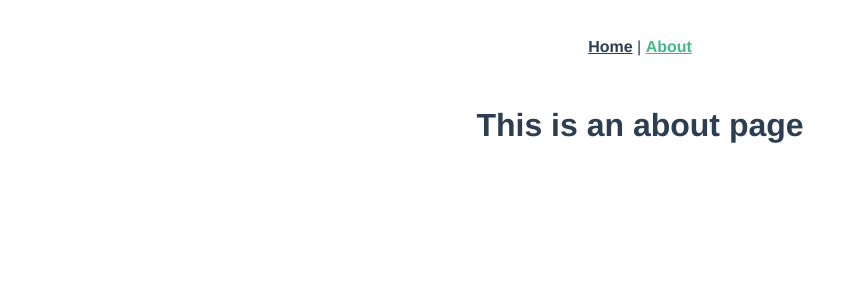
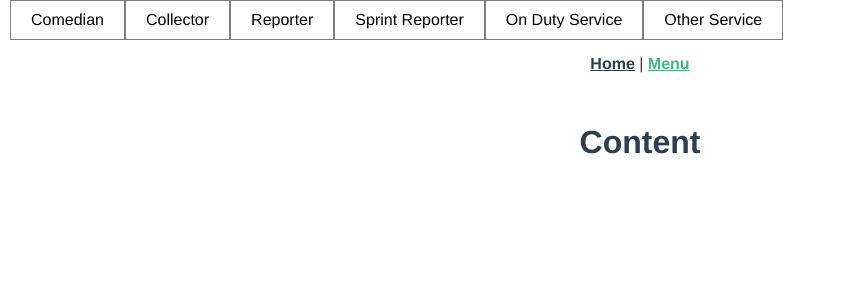
Before and after one commit to maddevsio/comedian-ui, a Vue app: page /about in a window 1280 px wide. Shown: the top 300 px of the page, without its empty margins (0-856 px from the left). Built offline with nearby package versions, Linux system fonts and the light colour scheme.

Commit message:
Closes #4 add header menu

```diff
--- a/src/App.vue
+++ b/src/App.vue
@@ -1,8 +1,8 @@
 <template>
   <div id="app">
-    <div id="nav">
+    <div id="nav" class="content">
       <router-link to="/">Home</router-link> |
-      <router-link to="/about">About</router-link>
+      <router-link to="/about">Menu</router-link>
     </div>
     <router-view/>
   </div>
@@ -28,4 +28,7 @@
 #nav a.router-link-exact-active {
   color: #42b983;
 }
+.content {
+  margin-top: 25px;
+}
 </style>
--- /dev/null
+++ b/src/components/navigation/Header.vue
@@ -0,0 +1,71 @@
+<template>
+   <div>
+    <nav class="nav-bar">
+      <router-link v-for="routes in links"
+      v-bind:key="routes.id"
+      :to="`${routes.page}`"
+      class="nav-bar__link">{{routes.text}}</router-link>
+    </nav>
+  </div>
+</template>
+
+<script>
+export default {
+  name: 'Header',
+  data() {
+    return {
+      links: [
+        {
+          id: 0,
+          text: 'Comedian',
+          page:'/#'
+        },
+        {
+          id: 1,
+          text: 'Collector',
+          page:'/#'
+        },
+        {
+          id: 2,
+          text: 'Reporter',
+          page:'/#'
+        },
+        {
+          id: 3,
+          text: 'Sprint Reporter',
+          page:'/#'
+        },
+        {
+          id: 4,
+          text: 'On Duty Service',
+          page:'/#'
+        },
+        {
+          id: 5,
+          text: 'Other Service',
+          page:'/#'
+        }
+      ]
+    }
+  }
+}
+</script>
+<style>
+.nav-bar {
+  position: fixed;
+  top: 0;
+  left: 10px;
+  display: flex;
+
+}
+.nav-bar__link {
+  color:black;
+  text-decoration: none;
+  padding: 10px 20px ;
+  border:1px solid grey;
+}
+.nav-bar__link:hover {
+  color:#42b983;
+  border-color:#42b983;
+}
+</style>
--- a/src/views/About.vue
+++ b/src/views/About.vue
@@ -1,5 +1,16 @@
 <template>
   <div class="about">
-    <h1>This is an about page</h1>
+    <Header/>
+    <h1>Content</h1>
   </div>
 </template>
+<script>
+import Header from '@/components/navigation/Header.vue'
+
+export default {
+  name: 'menu',
+  components: {
+    Header
+  }
+}
+</script>
```
Also changed, not shown: 1 other file (tests, documents, lock files or other folders).
